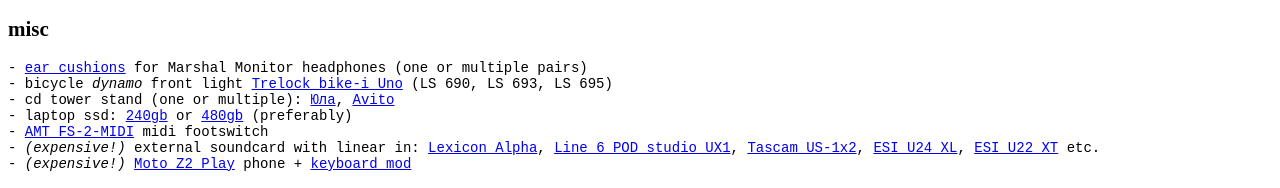
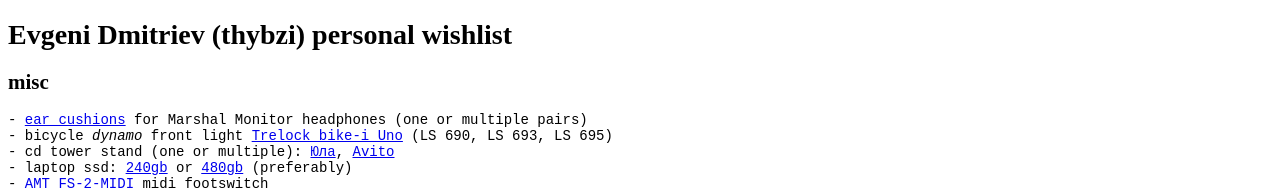
Before and after one commit to thybzi/wishlist, a plain HTML site: page index.html in a window 1280 px wide. Shown: the top 188 px of the page. Drawn offline with Linux system fonts and the light colour scheme; no server answers.

Commit message:
Update index.html

```diff
--- a/index.html
+++ b/index.html
@@ -12,6 +12,8 @@
     <meta name="viewport" content="width=device-width, initial-scale=1">
 </head>
 <body>
+
+<h1>Evgeni Dmitriev (thybzi) personal wishlist</h1>
 
 <h2>misc</h2>
 <pre>
```
